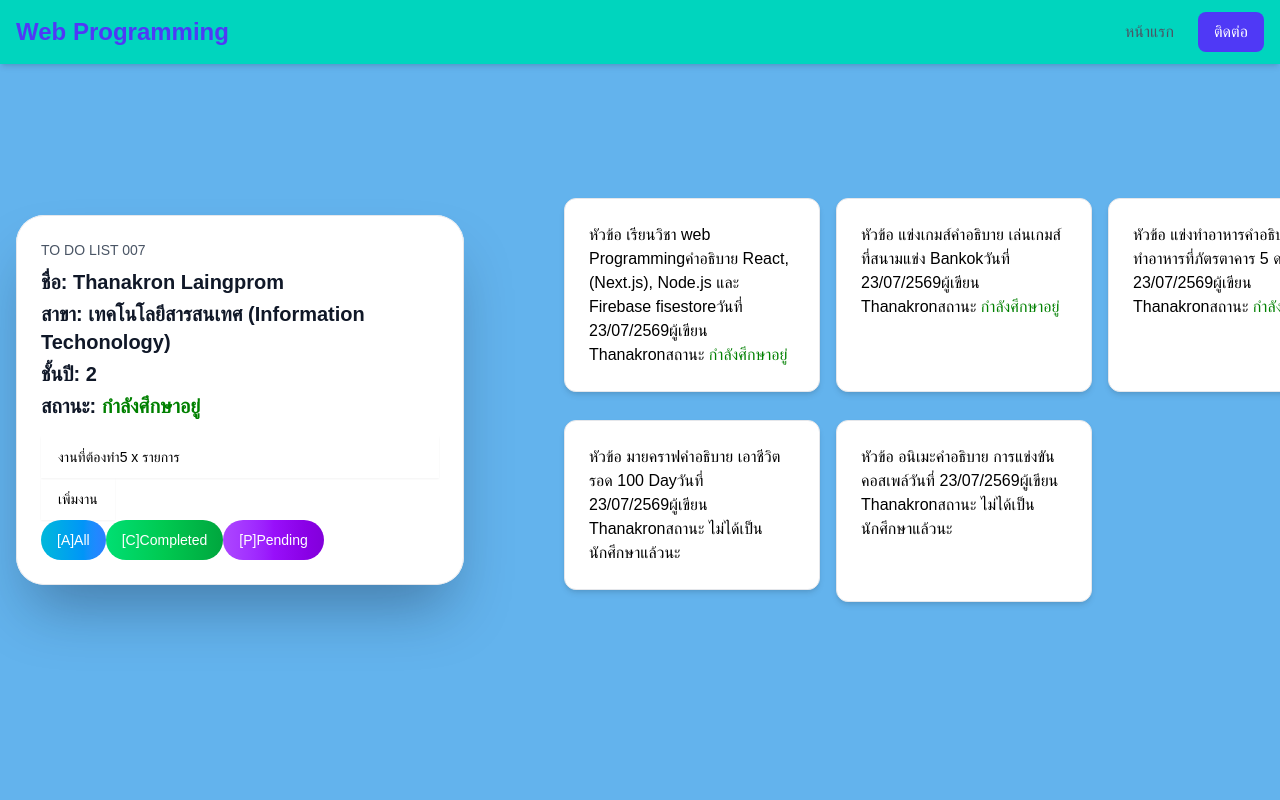
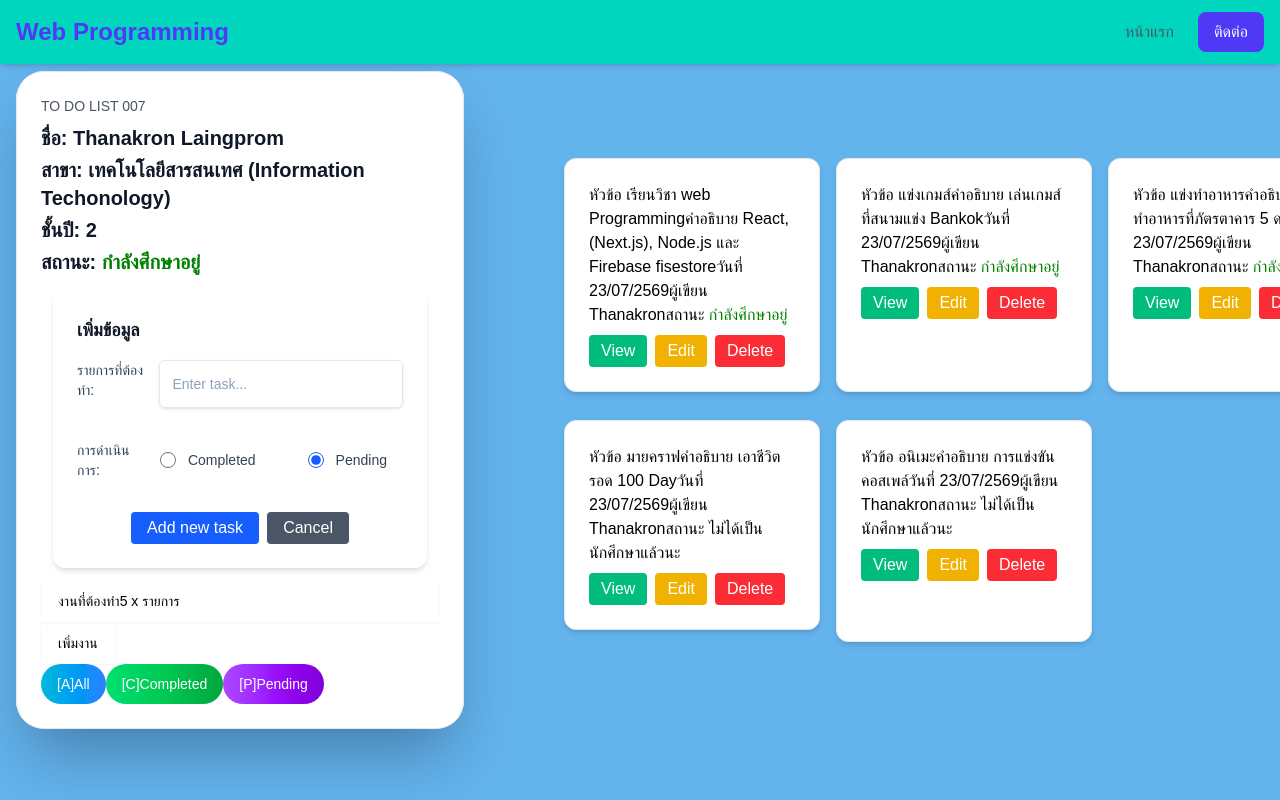
Before and after one commit to marktuns142-star/Mark-next-app, a Next.js app: page /week04 in a window 1280 px wide. Shown: the top 800 px of the page. Built offline with nearby package versions, Linux system fonts and the light colour scheme.

Commit message:
week05 commit

```diff
--- /dev/null
+++ b/app/week04/components/Modal.tsx
@@ -0,0 +1,27 @@
+export default function Modal ({open, onClose, children }) {
+    return  (
+         <div
+      onClick={onClose}
+      className={`fixed inset-0 z-50 flex items-center justify-center p-4 transition-colors ${
+        open ? 'visible bg-black/40 backdrop-blur-sm' : 'invisible'
+      }`}
+    >
+      {/* Modal Container */}
+      <div
+        onClick={(e) => e.stopPropagation()} // Prevents closing when clicking inside
+        className={`w-full max-w-md transform overflow-hidden rounded-2xl bg-white p-6 text-left shadow-xl transition-all ${
+          open ? 'scale-100 opacity-100' : 'scale-95 opacity-0'
+        }`}
+      >
+        <button onClick={onClose} className="absolute top-4 right-4 text-gray-400 hover:text-gray-600">
+          <svg xmlns="http://www.w3.org/2000/svg" fill="none" viewBox="0 0 24 24" stroke-width="1.5" stroke="currentColor" className="size-6">
+        <path stroke-linecap="round" stroke-linejoin="round" d="M6 18 18 6M6 6l12 12" />
+    </svg>
+
+
+        </button>
+        {children}
+      </div>
+    </div>
+    );
+}
--- /dev/null
+++ b/app/week04/components/ToDoFrom.tsx
@@ -0,0 +1,63 @@
+"Use client";
+
+import { handler } from "next/dist/build/templates/app-route";
+import { useState } from "react";
+
+export default function ToDoFrom({ addTask }){
+
+    const [title, setTitle] = useState('');
+    const [taskStatus, setTaskstatus] = useState(false);
+
+    const handleSubmit = (e) => {
+        e.preventDefault();
+
+        if(!title.trim()) return;
+
+        addTask(title, taskStatus);
+
+        handleCancel;
+    }
+
+    const handleCancel = (e) => {
+        setTitle('');
+        setTaskstatus(false);
+    }
+
+    return  (
+        <form onSubmit={handleSubmit}>
+      <div className="m-3 p-6 bg-white rounded-xl shadow-md">
+        <h3 className="text-lg font-semibold text-gray-900 mb-4">เพิ่มข้อมูล</h3>
+        <div className="flex">
+          <label className="mb-2 text-sm font-medium text-slate-700">รายการที่ต้องทำ:</label>
+          <input
+            type="text"
+            placeholder="Enter task..."
+            className="w-11/12 ms-4 bg-transparent placeholder:text-slate-400 text-slate-700 text-sm border border-slate-200 rounded-md px-3 py-2 transition duration-300 ease-content focus:outline-none focus:border-slate-400 hover:border-slate-300 shadow-sm focus:shadow"
+            value={title}
+            onChange={(e) =>setTitle(e.target.value)}
+
+          />
+        </div>
+        <div className="flex gap-3">
+          <label className="mt-4 py-4 text-sm font-medium text-slate-700">การดำเนินการ:</label>
+          <label className="mt-4 px-4 py-4 flex items-center gap-3 cursor-pointer hover:bg-gray-50 rounded-lg">
+            <input type="radio" name="taskStatus" value='true' checked={taskStatus === true} onChange={(e) => setTaskstatus(e.target.value === 'true')} className="h-4 w-4 accent-blue-600 cursor-pointer" />
+            <span className="text-sm font-medium text-gray-700">Completed</span>
+          </label>
+          <label className="ms-2 mt-4 px-4 flex items-center gap-3 cursor-pointer hover:bg-gray-50 rounded-lg">
+            <input type="radio" name="taskStatus" value='false' checked={taskStatus === false} onChange={(e) => setTaskstatus(e.target.value === 'true')} className="h-4 w-4 accent-blue-600 cursor-pointer" />
+            <span className="text-sm font-medium text-gray-700">Pending</span>
+          </label>
+        </div>
+        <div className="flex mt-4 gap-2 justify-center">
+          <button className="bg-blue-600 text-white px-4 py-1 rounded">
+            Add new task
+          </button>
+          <button className="bg-gray-600 text-white px-4 rounded" onClick={handleCancel}>
+            Cancel
+          </button>
+        </div>
+      </div>
+    </form>
+    );
+}
--- a/app/week04/page.tsx
+++ b/app/week04/page.tsx
@@ -5,6 +5,9 @@ import Footer from "../components/footer";
 import { dataItem, appendItem } from "../data/dataItem";
 import { useState } from "react";
 import ToDoList from "../week03/page";
+import ToDoFrom from "./components/ToDoFrom";
+import Modal from "./components/Modal";
+
 
 export default function toDoList(){
 
@@ -12,6 +15,7 @@ export default function toDoList(){
     const [Tasks, setTasks] = useState(toDoList);
     const [numOfTask, setNoft] = useState(Tasks.length);
     const [status, setStatus] = useState(null);
+    const [open, setOpen] = useState(false);
 
     const filteredTasks =
      status == null ? Tasks
@@ -31,14 +35,14 @@ export default function toDoList(){
     return <span style={{ color: "green"}}>กำลังศึกษาอยู่</span>;
     return <span style={{ color: "rad"}}>ไม่ได้เป็นนักศึกษาแล้วนะ</span>;
   }
- const addTask = () => {
+ const addTask = (tietle, status) => {
     const newTask ={
         id: Tasks.length+1,
-        title: "ทดสอบเพิ่มงาน",
+        title: tietle,
         desc: "รายละเอียดของงานที่เพิ่ม",
         date_added: "13/08/2569",
         author: "Thanakron",
-        status: true
+        status: status
 
     };
 
@@ -49,8 +53,19 @@ export default function toDoList(){
     console.log(`Name: ${name} `);
     console.log(`Major: ${major} `);
 
+
+    const onEdit = (t) => {
+        alert(`งานที่คุณต้องการแก้ไข ${t}`);
+    }
+    const onDelete = (id) => {
+        alert(`คุณต้องการข้อมูล รหัสงาน ${id}?`)
+    }
+
+
+
     const tmp = filteredTasks.map((item,index) => {
     const {id, title, desc, author, date_added, status} = item;
+    const [selectedTask, setSelectedTask] = useState(null);
 
     return (<div className="mx-25  w-full max-w-sm p-6 bg-white border border-gray-200 rounded-xl shadow-md text-black" key={id}>
       หัวข้อ {title}
@@ -58,7 +73,36 @@ export default function toDoList(){
       วันที่ {date_added}
       ผู้เขียน {author}
       สถานะ {isActive(status)}
-      </div>);
+
+    <div className="flex gap-2 mt-2">
+
+    <Modal
+    open={Boolean(selectedTask)}
+     onClose={() => setSelectedTask(null)}>
+     {selectedTask && (
+    <div className="p-4 flex flex-col gap-2 text-black">
+      <p><strong>หัวข้อ:</strong> {selectedTask.title}</p>
+      <p><strong>คำอธิบาย:</strong> {selectedTask.desc}</p>
+      <p><strong>วันที่:</strong> {selectedTask.date_added}</p>
+      <p><strong>ผู้เขียน:</strong> {selectedTask.author}</p>
+      <p><strong>สถานะ:</strong> {isActive(selectedTask.status)}</p>
+    </div>
+    )}
+    </Modal>
+    {/* View */}
+    <button
+    onClick={() => setSelectedTask(item)}
+    className="bg-emerald-500 text-white px-3 py-1 rounded">
+    View
+    </button>
+
+    {/* Edit */}
+    <button onClick={(e) => onEdit(item)} className="bg-yellow-500 text-white px-3 py-1 rounded">Edit</button>
+
+    {/* Delete */}
+    <button onClick={(e) => onDelete(id)} className="bg-red-500 text-white px-3 py-1 rounded">Delete</button>
+    </div>
+    </div>);
 
 
 });
@@ -80,7 +124,9 @@ export default function toDoList(){
                     <p>สถานะ: {isActive(active)}</p>
 
                 </div>
-            </div>
+                 </div>
+                <ToDoFrom addTask={addTask}/>
+
             <div className="text-black bg-brand box-border border border-transparent hover:bg-brand-strong focus:ring-4 focus:ring-brand-medium shadow-xs font-medium leading-5 rounded-base text-sm px-4 py-2.5 focus:outline-none">งานที่ต้องทำ{numOfTask} x รายการ{}</div>
         <div>
             <button className="text-black bg-brand box-border border border-transparent hover:bg-brand-strong focus:ring-4 focus:ring-brand-medium shadow-xs font-medium leading-5 rounded-base text-sm px-4 py-2.5 focus:outline-none" onClick={addTask}>เพิ่มงาน</button>
```
